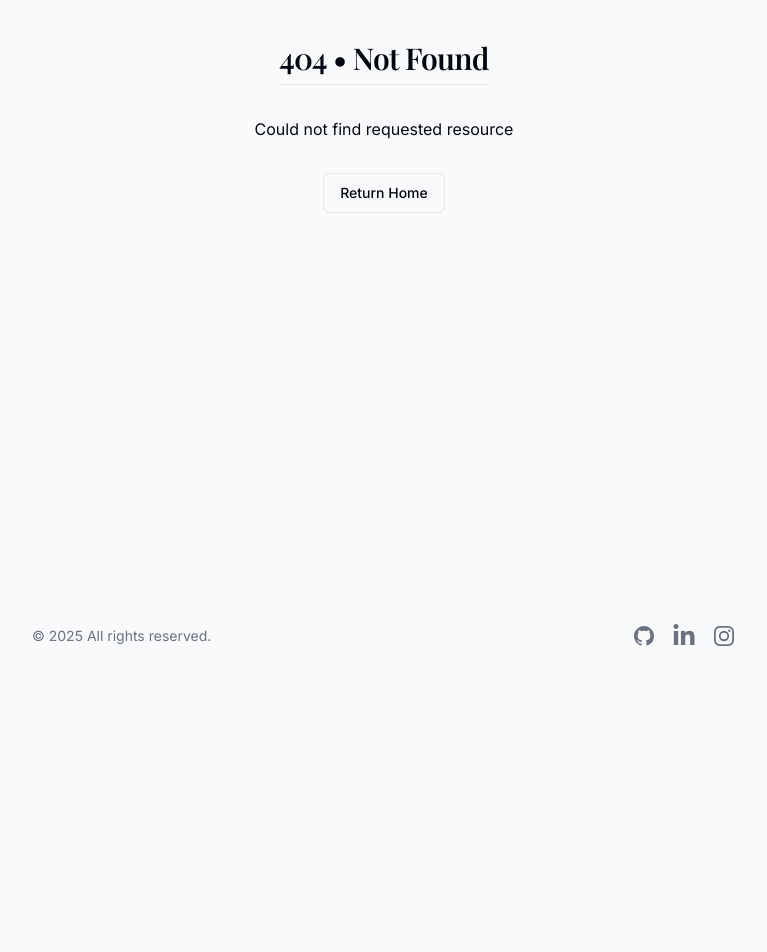
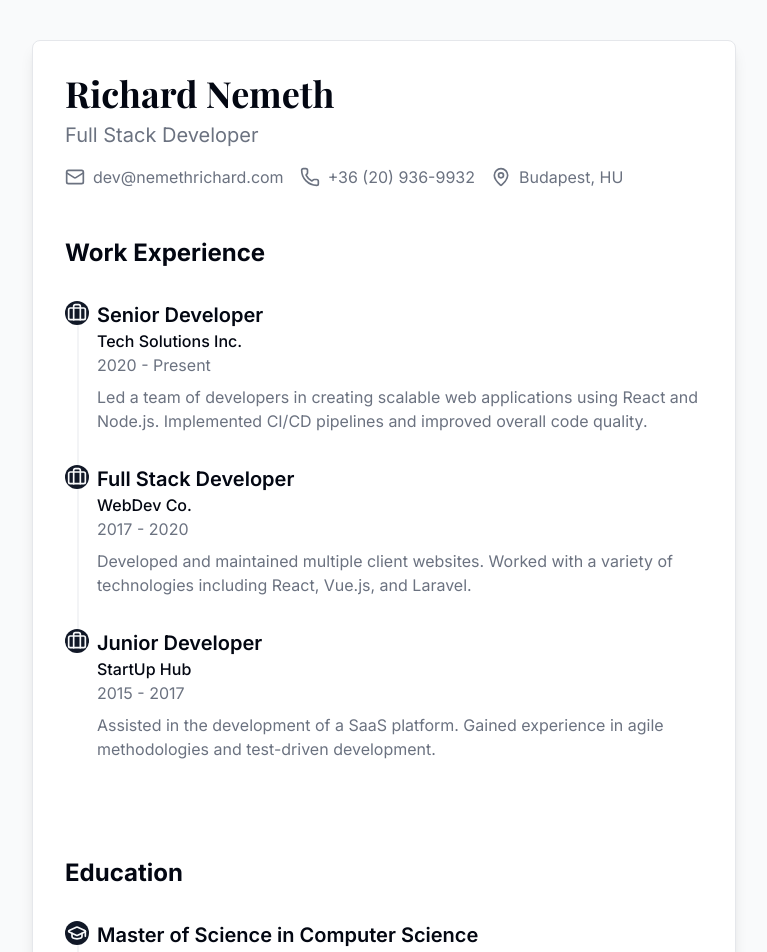
Before and after one commit to nemethricsi/nemethrichard, a Next.js app: page /resume in a window 1280 px wide. Before the commit this address had no page. Shown: the part 120-1072 px from the top of the page, without its empty margins (256-1023 px from the left). Before the commit the page ends 800 px from the top, so only its background shows below. Built offline with nearby package versions, Linux system fonts and the light colour scheme; a web font is replaced by a local one.

Commit message:
add resume base

```diff
--- /dev/null
+++ b/app/resume/page.tsx
@@ -0,0 +1,120 @@
+import type React from 'react';
+import { Mail, Phone, MapPin, Briefcase, GraduationCap } from 'lucide-react';
+import { Card } from '@/components/ui/card';
+
+export default function ResumeTimeline() {
+  return (
+    <section className="pb-24 pt-24 sm:pt-40">
+      <div className="container flex max-w-3xl flex-col gap-8">
+        <Card className="mx-auto max-w-4xl rounded-lg p-8 shadow-lg">
+          {/* Header */}
+          <header className="mb-12">
+            <h1 className="mb-2 font-serif text-4xl font-bold text-foreground">
+              Richard Nemeth
+            </h1>
+            <p className="mb-4 text-xl text-muted-foreground">
+              Full Stack Developer
+            </p>
+            <div className="flex flex-wrap gap-4 text-muted-foreground">
+              <span className="flex items-center">
+                <Mail className="mr-2 h-5 w-5" />
+                dev@nemethrichard.com
+              </span>
+              <span className="flex items-center">
+                <Phone className="mr-2 h-5 w-5" />
+                +36 (20) 936-9932
+              </span>
+              <span className="flex items-center">
+                <MapPin className="mr-2 h-5 w-5" />
+                Budapest, HU
+              </span>
+            </div>
+          </header>
+
+          {/* Timeline */}
+          <div className="relative">
+            {/* Work Experience */}
+            <section className="mb-16">
+              <h2 className="mb-8 text-2xl font-bold text-foreground">
+                Work Experience
+              </h2>
+              <TimelineItem
+                icon={<Briefcase className="h-5 w-5 text-background" />}
+                title="Senior Developer"
+                company="Tech Solutions Inc."
+                date="2020 - Present"
+                description="Led a team of developers in creating scalable web applications using React and Node.js. Implemented CI/CD pipelines and improved overall code quality."
+              />
+              <TimelineItem
+                icon={<Briefcase className="h-5 w-5 text-background" />}
+                title="Full Stack Developer"
+                company="WebDev Co."
+                date="2017 - 2020"
+                description="Developed and maintained multiple client websites. Worked with a variety of technologies including React, Vue.js, and Laravel."
+              />
+              <TimelineItem
+                icon={<Briefcase className="h-5 w-5 text-background" />}
+                title="Junior Developer"
+                company="StartUp Hub"
+                date="2015 - 2017"
+                description="Assisted in the development of a SaaS platform. Gained experience in agile methodologies and test-driven development."
+              />
+            </section>
+
+            {/* Education */}
+            <section>
+              <h2 className="mb-8 text-2xl font-bold text-foreground">
+                Education
+              </h2>
+              <TimelineItem
+                icon={<GraduationCap className="h-5 w-5 text-background" />}
+                title="Master of Science in Computer Science"
+                company="Tech University"
+                date="2013 - 2015"
+                description="Focused on advanced algorithms and machine learning. Completed a thesis on optimizing neural networks for edge computing."
+              />
+              <TimelineItem
+                icon={<GraduationCap className="h-5 w-5 text-background" />}
+                title="Bachelor of Science in Software Engineering"
+                company="State University"
+                date="2009 - 2013"
+                description="Graduated with honors. Participated in multiple hackathons and coding competitions."
+              />
+            </section>
+          </div>
+        </Card>
+      </div>
+    </section>
+  );
+}
+
+interface TimelineItemProps {
+  icon: React.ReactNode;
+  title: string;
+  company: string;
+  date: string;
+  description: string;
+}
+
+function TimelineItem({
+  icon,
+  title,
+  company,
+  date,
+  description,
+}: TimelineItemProps) {
+  return (
+    <div className="group relative pb-8 pl-8">
+      <div className="absolute left-0 top-0 flex h-6 w-6 items-center justify-center rounded-full bg-primary text-muted-foreground">
+        {icon}
+      </div>
+      <div className="absolute left-3 top-6 h-full w-0.5 bg-muted group-last:hidden"></div>
+      <div className="bg-card">
+        <h3 className="text-xl font-semibold text-foreground">{title}</h3>
+        <p className="font-medium text-card-foreground">{company}</p>
+        <p className="mb-2 text-muted-foreground">{date}</p>
+        <p className="text-muted-foreground">{description}</p>
+      </div>
+    </div>
+  );
+}
```
